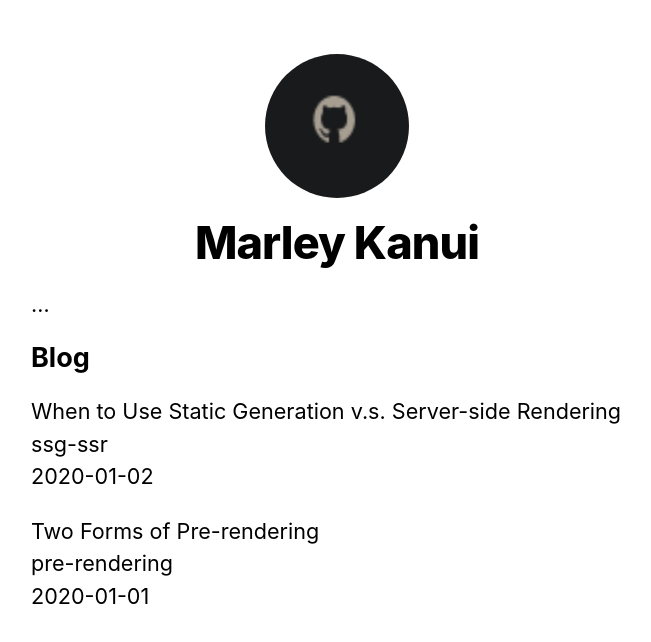
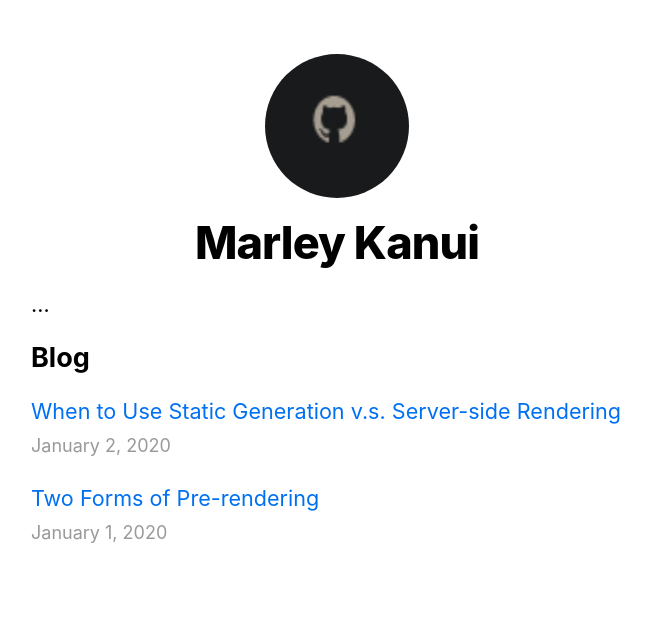
Before and after one commit to kanui624/nextjs-docs-tutorial, a Next.js app: page / in a window 1280 px wide. Shown: the top 642 px of the page, without its empty margins (303-954 px from the left). Built offline with nearby package versions, Linux system fonts and the light colour scheme.

Commit message:
nextjs-docs-tut - global commit 15 - Added Date component and Next link to index page

```diff
--- a/pages/index.js
+++ b/pages/index.jsx
@@ -1,10 +1,15 @@
+// Next Components
+import Head from 'next/head';
+import Link from 'next/link';
+
 // Components
-import Head from 'next/head';
-import Layout, { siteTitle } from '../components/Layout';
+import Layout from '../components/Layout';
+import Date from '../components/Date';
 
 // CSS
 import utilStyles from '../styles/utils.module.css';
 
+// Utility Functions
 import { getSortedPostsData } from '../lib/posts';
 
 const Home = ({ allPostsData }) => {
@@ -17,11 +22,13 @@ const Home = ({ allPostsData }) => {
         <ul className={utilStyles.list}>
           {allPostsData.map(({ id, date, title }) => (
             <li className={utilStyles.listItem} key={id}>
-              {title}
+              <Link href={`/posts/${id}`}>
+                <a>{title}</a>
+              </Link>
               <br />
-              {id}
-              <br />
-              {date}
+              <small className={utilStyles.lightText}>
+                <Date dateString={date} />
+              </small>
             </li>
           ))}
         </ul>
```
